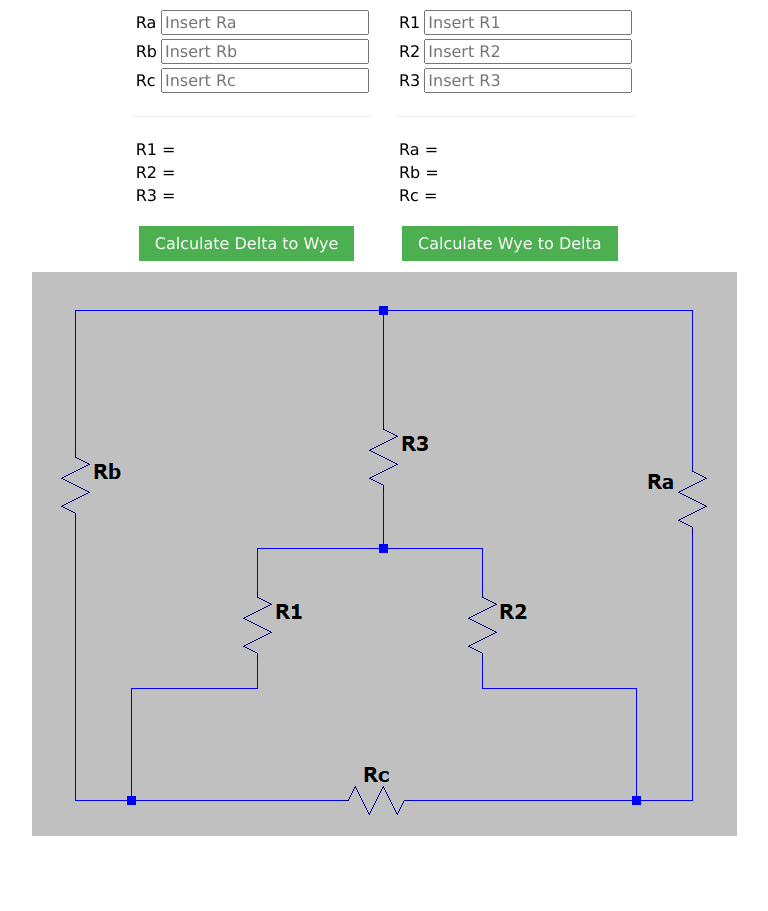
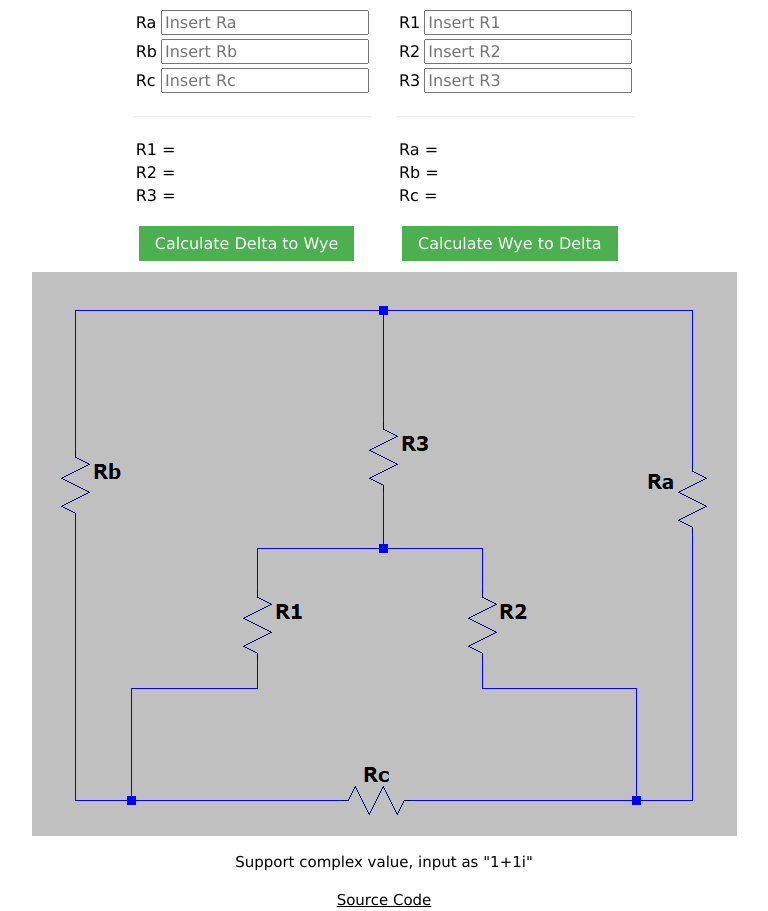
Before and after one commit to SinChee/deltawyeconversion, a plain HTML site: page index.html in a window 1280 px wide. Shown: the part 65-976 px from the top of the page, without its empty margins (256-1024 px from the left). Before the commit the page ends 901 px from the top, so only its background shows below. Drawn offline with nearby package versions, Linux system fonts and the light colour scheme.

Commit message:
include code and instruction

```diff
--- a/index.html
+++ b/index.html
@@ -145,4 +145,10 @@
     <div class="center">
         <img src="image\schematic.PNG" alt="schematics">
     </div>
+    <div class="center">
+        <p>Support complex value, input as "1+1i"</p>
+    </div>
+    <div class="center">
+        <a href="https://github.com/SinChee/deltawyeconversion">Source Code</a>
+    </div>
 </body>
```
